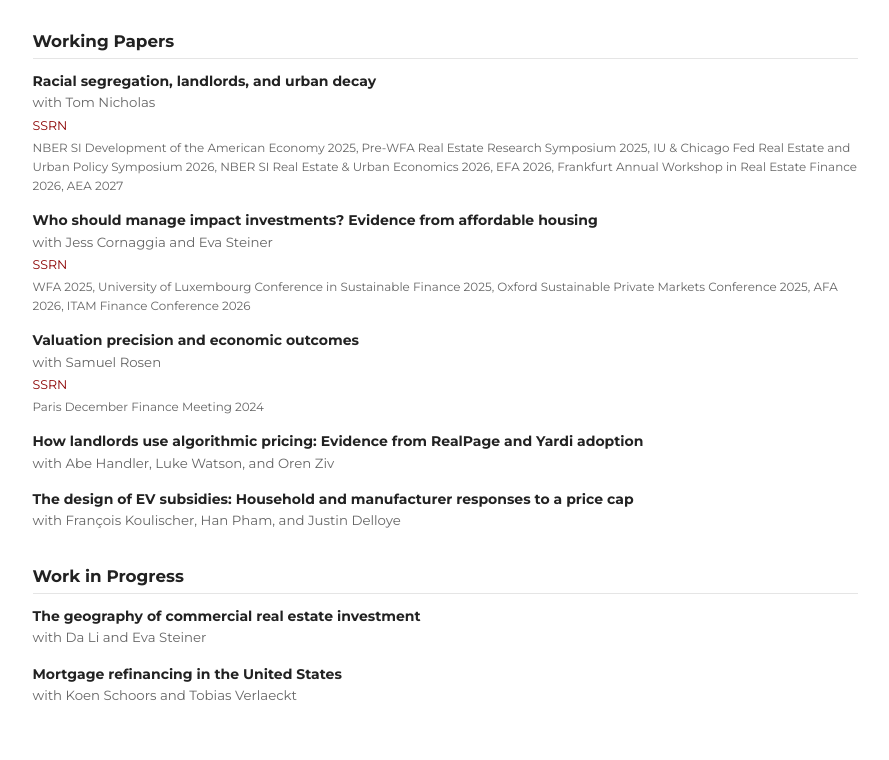
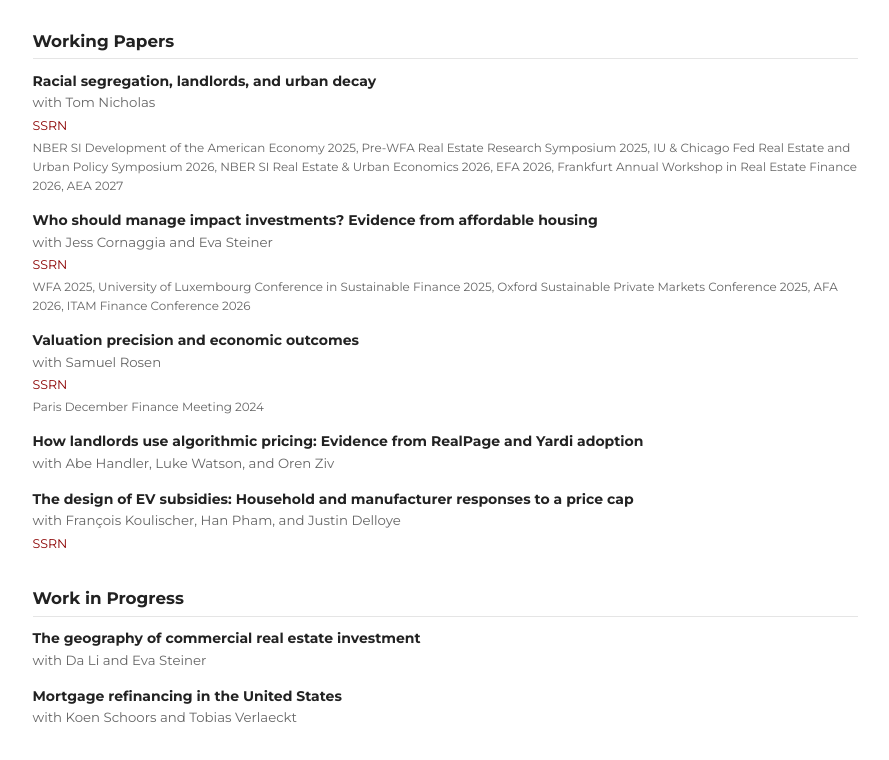
Before and after one commit to christophespaenjers/christophespaenjers.github.io, a plain HTML site: page working-papers.html in a window 1280 px wide. Shown: the part 106-866 px from the top of the page, without its empty margins (195-1084 px from the left). Drawn offline with Linux system fonts and the light colour scheme.

Commit message:
Add SSRN link for EV subsidies paper
Co-Authored-By: Claude Opus 4.7 <noreply@anthropic.com>

```diff
--- a/working-papers.html
+++ b/working-papers.html
@@ -54,6 +54,9 @@
       <li>
         <div class="paper-title">The design of EV subsidies: Household and manufacturer responses to a price cap</div>
         <div class="paper-meta">with Fran&ccedil;ois Koulischer, Han Pham, and Justin Delloye</div>
+        <div class="paper-links">
+          <a href="https://ssrn.com/abstract=7720058">SSRN</a>
+        </div>
       </li>
     </ul>
   </section>
```
